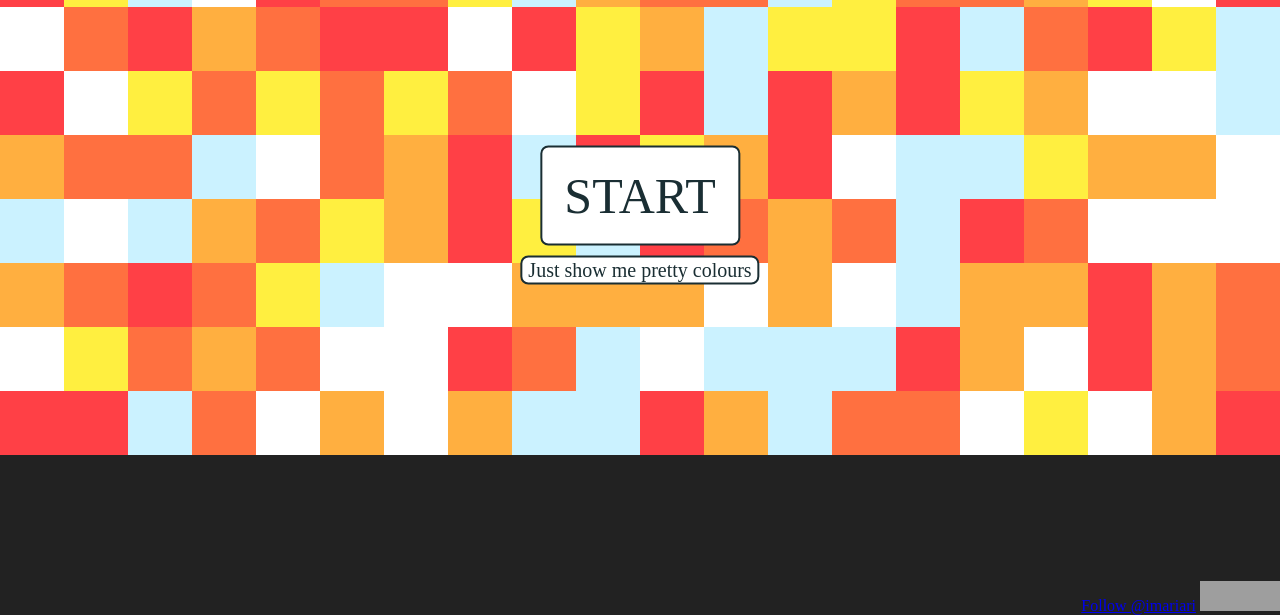
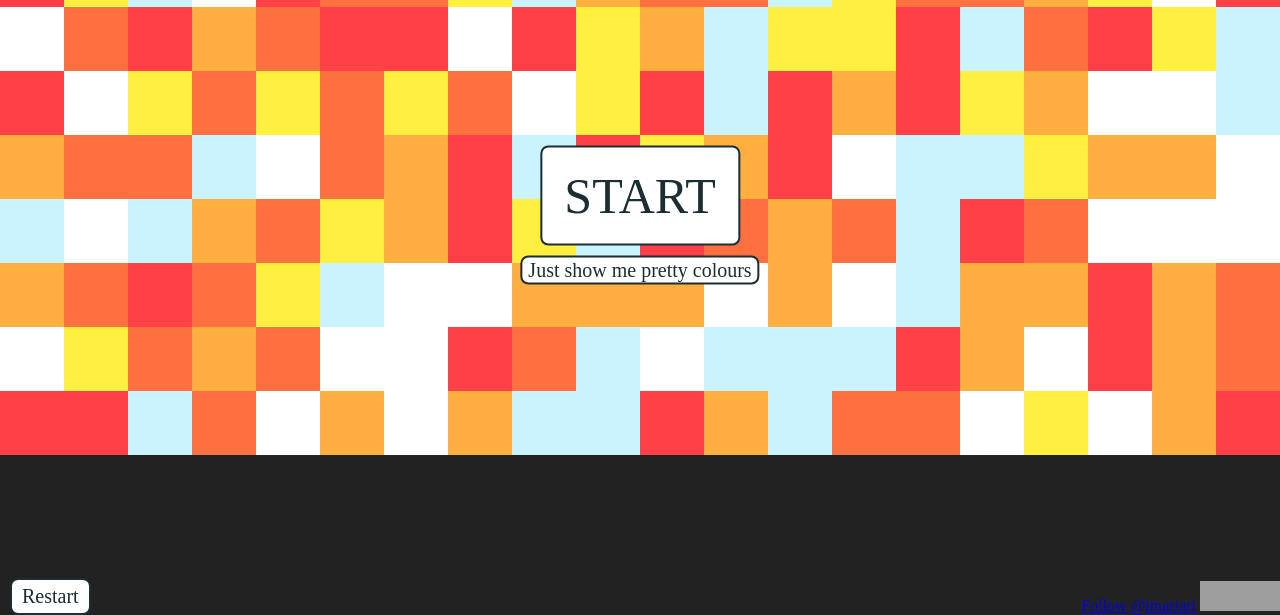
Before and after one commit to arirawr/colorwar, a plain HTML site: page index.html in a window 1280 px wide. Shown: the part 185-800 px from the top of the page. Drawn offline with nearby package versions, Linux system fonts and the light colour scheme; grey boxes are pictures that could not be loaded; a web font is replaced by a local one.

Commit message:
restart button

```diff
--- a/index.html
+++ b/index.html
@@ -15,6 +15,8 @@
 	<div id="social"><a href="https://twitter.com/imariari" class="twitter-follow-button" data-show-count="false" data-size="large">Follow @imariari</a>
 	<script>!function(d,s,id){var js,fjs=d.getElementsByTagName(s)[0],p=/^http:/.test(d.location)?'http':'https';if(!d.getElementById(id)){js=d.createElement(s);js.id=id;js.src=p+'://platform.twitter.com/widgets.js';fjs.parentNode.insertBefore(js,fjs);}}(document, 'script', 'twitter-wjs');</script>
 	<iframe src="https://ghbtns.com/github-btn.html?user=arirawr&repo=colorwar&type=star&count=false&size=large" frameborder="0" scrolling="0" width="160px" height="30px"></iframe></div>
+
+	<div id="restart">Restart</div>
 
 	<div id="buttons">
 		<button id="start">
--- a/scripts.js
+++ b/scripts.js
@@ -50,6 +50,10 @@ $("#start").click(function() {
 $("#justcolours").click(function() {
 	$("#buttons").hide();
 	interval = setInterval(function () {iteratenonstop()}, 300);
+});
+
+$('#restart').click(function() {
+    location.reload();
 });
 
 function iterate() {
--- a/style.css
+++ b/style.css
@@ -18,6 +18,22 @@ body {
 	bottom: 0;
 	right: -80px;
 	z-index: 20;
+}
+
+#restart {
+	position: fixed;
+	bottom: 0;
+	left: 10px;
+	z-index: 20;
+	border: none;
+	font-size: 20px;
+	background-color: white;
+	color: #1A2E33;
+	border: 2px solid #1A2E33;
+	border-radius: 8px;
+	padding: 5px 10px;
+	cursor: pointer;
+	font-family: "Shadows Into Light Two";
 }
 
 #start {
```
